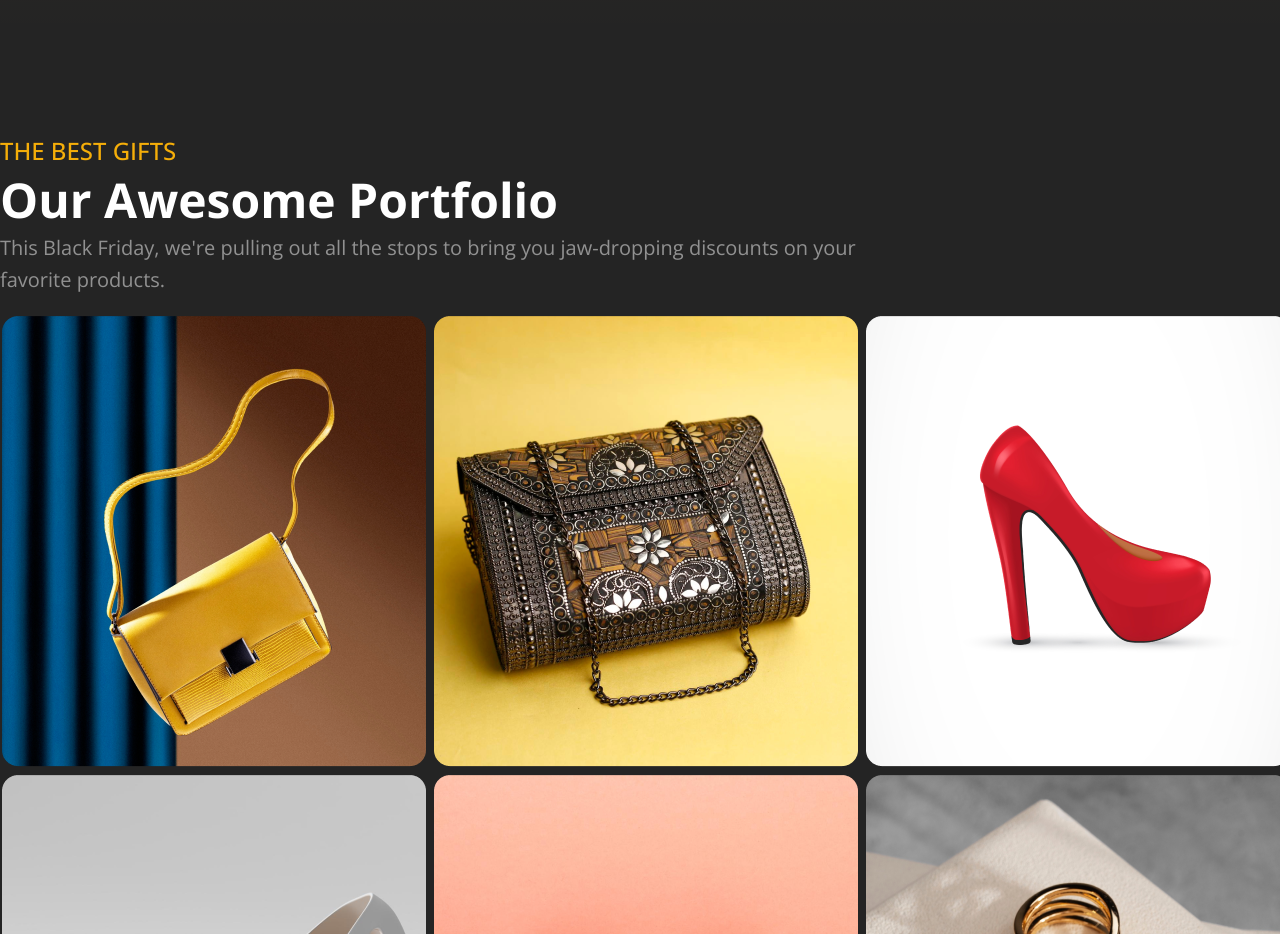
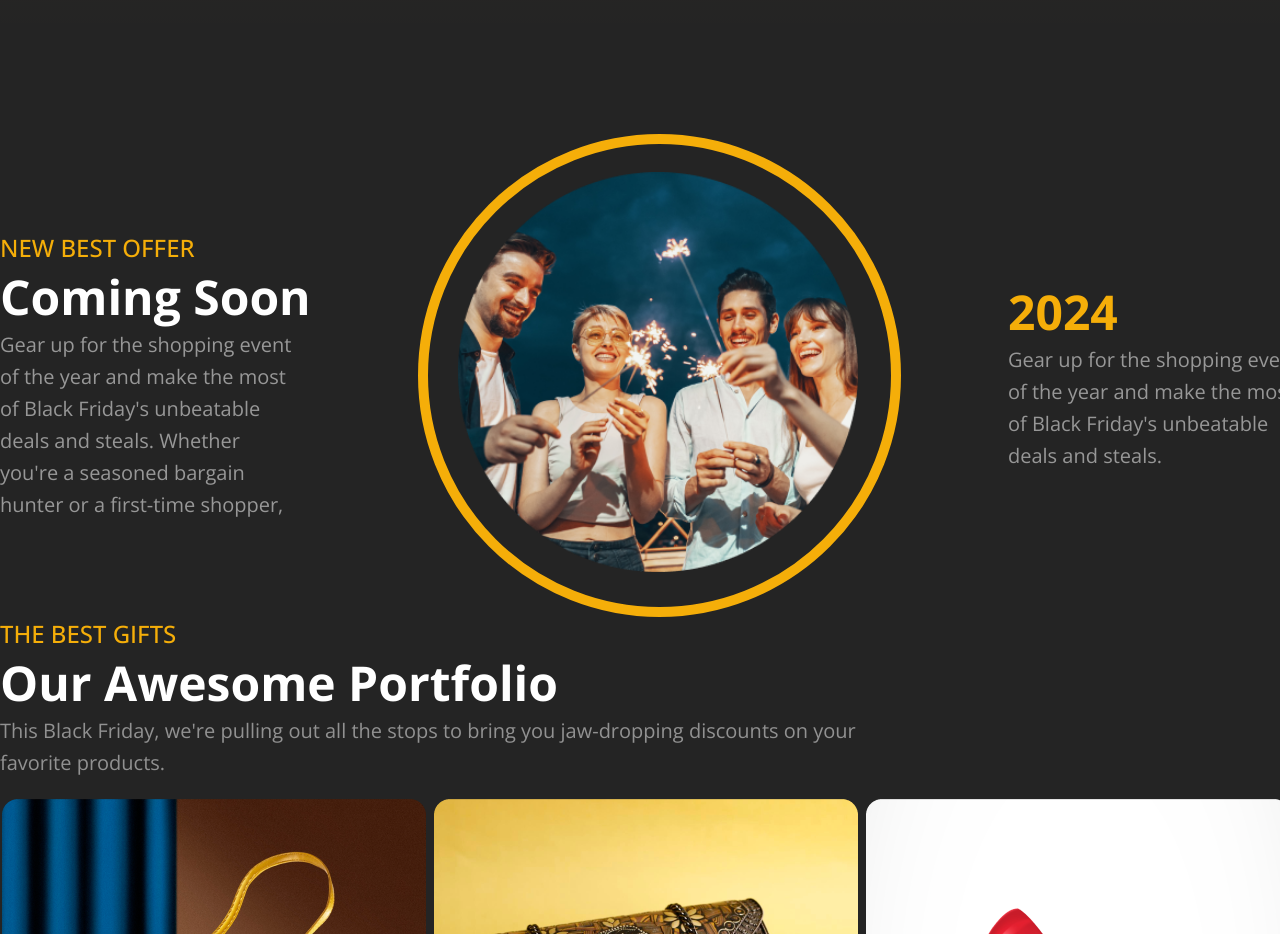
Before and after one commit to subinspectormazed/assignment-one-customize, a plain HTML site: page index.html in a window 1280 px wide. Shown: the part 3040-3974 px from the top of the page. Drawn offline with nearby package versions, Linux system fonts and the light colour scheme.

Commit message:
Added four section

```diff
--- a/index.html
+++ b/index.html
@@ -106,6 +106,31 @@
           <h3><span class="place">Time:</span> Evening 7.30 pm to 12.30 am</h3>
         </div>
       </section>
+      <!-- section four -->
+      <section class="section-four-container">
+        <div class="section-four">
+          <h3 class="four-offer">NEW BEST OFFER</h3>
+          <h2 class="four-coming">Coming Soon</h2>
+          <p class="four-para">
+            Gear up for the shopping event of the year and make the most of
+            Black Friday's unbeatable deals and steals. Whether you're a
+            seasoned bargain hunter or a first-time shopper,
+          </p>
+        </div>
+
+        <div class="four-center-image">
+          <div class="four-circle">
+            <img src="../resourcs/Ellipse 1.png" alt="" />
+          </div>
+        </div>
+        <div>
+          <h2 class="four-coming"><span class="year">2024</span></h2>
+          <p class="four-para">
+            Gear up for the shopping event of the year and make the most of
+            Black Friday's unbeatable deals and steals.
+          </p>
+        </div>
+      </section>
 
       <!-- section sex -->
 
--- a/styles/style.css
+++ b/styles/style.css
@@ -244,6 +244,57 @@ nav a {
   color: #f5ae09;
 }
 /* section four styles added */
+.section-four-container {
+  width: 1300px;
+  display: flex;
+  justify-content: space-between;
+  align-items: center;
+  margin-bottom: 200px;
+  margin: 0 auto;
+}
+.four-offer {
+  color: #f5ae09;
+  font-family: "Open Sans", sans-serif;
+  font-size: 24px;
+  font-weight: 500;
+}
+.four-coming {
+  color: white;
+  font-family: "Open Sans", sans-serif;
+  font-size: 48px;
+  font-weight: 900;
+  text-transform: capitalize;
+}
+.four-para {
+  color: rgba(229, 229, 229, 0.6);
+  font-family: "Open Sans", sans-serif;
+  font-size: 20px;
+  font-weight: 400;
+  line-height: 32px;
+  max-width: 292px;
+}
+.four-circle {
+  height: 463px;
+  width: 463px;
+  border: 10px solid #f5ae09;
+  border-radius: 50%;
+  position: relative;
+}
+.four-circle img {
+  position: absolute;
+  top: 6%;
+  right: 7%;
+  height: 400px;
+  width: 400px;
+}
+.four-center-image {
+  text-align: center;
+  align-items: center;
+}
+.year {
+  color: #f5ae09;
+}
+/* section six styles added */
 .section-six {
   width: 1300px;
   margin: 0 auto;
```
